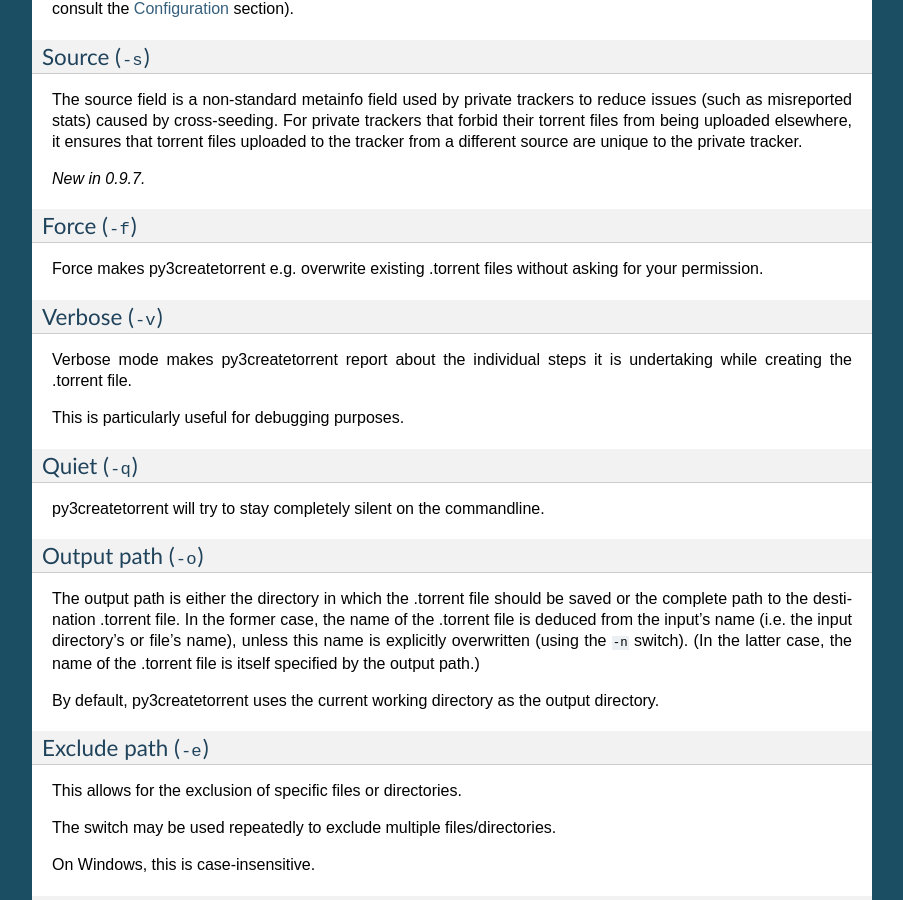
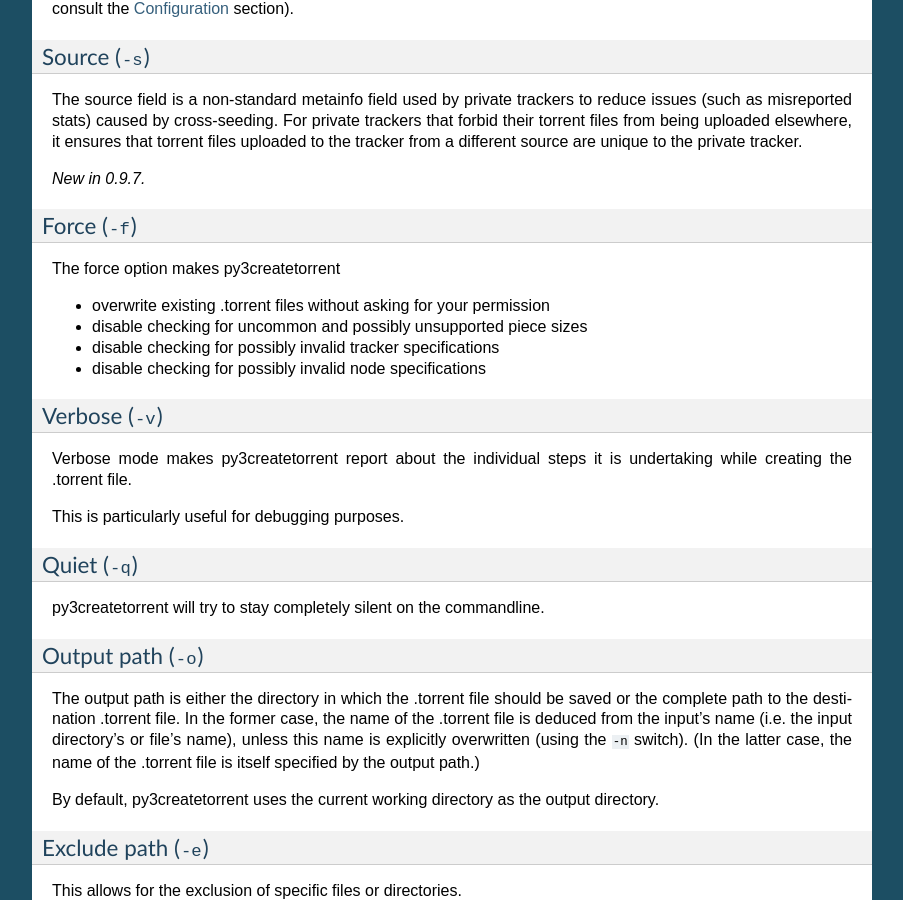
Before and after one commit to rsnitsch/py3createtorrent, a Sphinx documentation site: the page built from docs/source/user.rst, in a window 1280 px wide and 900 px high, scrolled down 4107 px. Shown: the whole window, without its empty margins (198-1101 px from the left). Built offline with Sphinx 7.4.7, drawn with Linux system fonts in a browser that asks for light colours.

Commit message:
Improve description of --force option in docs

```diff
--- a/docs/source/user.rst
+++ b/docs/source/user.rst
@@ -249,8 +249,12 @@ are unique to the private tracker.
 Force (``-f``)
 ^^^^^^^^^^^^^^
 
-Force makes py3createtorrent e.g. overwrite existing .torrent files without
-asking for your permission.
+The force option makes py3createtorrent
+
+- overwrite existing .torrent files without asking for your permission
+- disable checking for uncommon and possibly unsupported piece sizes
+- disable checking for possibly invalid tracker specifications
+- disable checking for possibly invalid node specifications
 
 Verbose (``-v``)
 ^^^^^^^^^^^^^^^^
```
